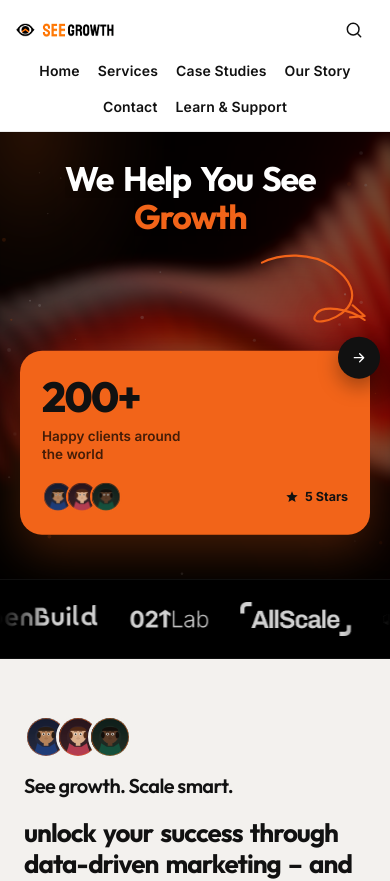
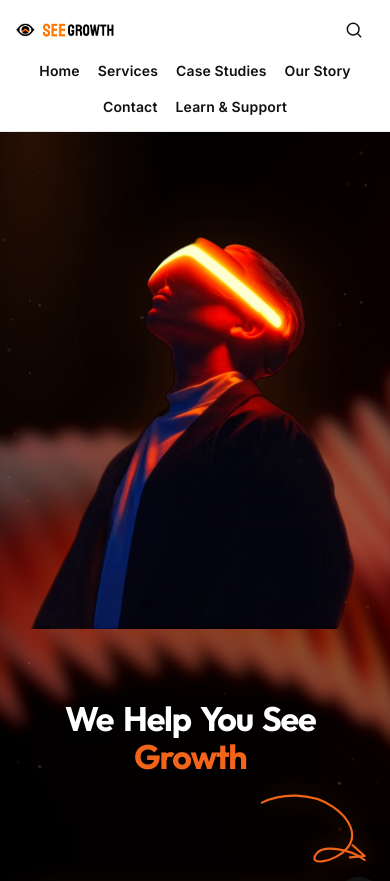
Before and after one commit to Esimuda/SeeGrowth, a React (Vite) app: page / in a window 390 px wide. Shown: the top 881 px of the page. Built offline with nearby package versions, Linux system fonts and the light colour scheme.

Commit message:
Restore centered hero portrait with updated visor image.
Transparent cutout sits in the middle of the hero with balanced sizing across desktop and mobile.

```diff
--- a/index.html
+++ b/index.html
@@ -5,6 +5,7 @@
   <meta name="viewport" content="width=device-width, initial-scale=1.0" />
   <title>SeeGrowth – See Growth. Scale Smart. Grow Global.</title>
   <link rel="preload" as="image" href="/assets/hero-bg.webp" type="image/webp" />
+  <link rel="preload" as="image" href="/assets/hero-person.webp" type="image/webp" fetchpriority="high" />
   <link href="https://fonts.googleapis.com/css2?family=Bebas+Neue&family=Inter:wght@400;500;600;700;800&family=Outfit:wght@600;700;800&display=swap" rel="stylesheet" />
   <link rel="stylesheet" href="style.css" />
 
--- a/src/Hero.jsx
+++ b/src/Hero.jsx
@@ -2,6 +2,12 @@ import { motion, useReducedMotion } from 'framer-motion';
 
 const HERO = {
   headline: 'We Help You See Growth',
+  person: {
+    src: '/assets/hero-person.webp',
+    alt: 'Futuristic strategist wearing an orange visor, lit by SeeGrowth brand glow',
+    width: 720,
+    height: 816,
+  },
   socialProof: {
     count: '200+',
     label: 'Happy clients around the world',
@@ -49,6 +55,22 @@ export default function Hero() {
             </span>
           ))}
         </h1>
+
+        <motion.div
+          className="hero-person"
+          initial={reduce ? false : { opacity: 0, y: 48, scale: 0.96 }}
+          animate={{ opacity: 1, y: 0, scale: 1 }}
+          transition={{ duration: 0.95, delay: 0.28, ease }}
+        >
+          <img
+            src={HERO.person.src}
+            alt={HERO.person.alt}
+            width={HERO.person.width}
+            height={HERO.person.height}
+            fetchPriority="high"
+            decoding="async"
+          />
+        </motion.div>
 
         <motion.div
           className="hero-slot hero-slot--users"
--- a/src/hero.css
+++ b/src/hero.css
@@ -368,6 +368,29 @@
   color: var(--orange);
 }
 
+.hero-person {
+  position: absolute;
+  left: 50%;
+  top: 56%;
+  transform: translate(-50%, -50%);
+  z-index: 3;
+  width: min(46vw, 480px);
+  height: min(72vh, 640px);
+  display: flex;
+  align-items: center;
+  justify-content: center;
+  pointer-events: none;
+}
+
+.hero-person img {
+  width: auto;
+  height: 100%;
+  max-width: 100%;
+  object-fit: contain;
+  object-position: center center;
+  filter: contrast(1.05) saturate(1.1) drop-shadow(0 0 36px rgba(242, 100, 25, 0.2));
+}
+
 .hero-slot {
   position: absolute;
   z-index: 5;
@@ -497,6 +520,12 @@
     width: 90vw;
   }
 
+  .hero-person {
+    top: 54%;
+    width: min(56vw, 420px);
+    height: min(64vh, 540px);
+  }
+
   .hero-slot--users { left: 3%; bottom: 11%; }
   .hero-scribble { right: 10%; top: 24%; }
   .hero-card--users { width: 240px; min-width: 0; }
@@ -517,6 +546,7 @@
   }
 
   .hero-headline,
+  .hero-person,
   .hero-slot,
   .hero-scribble {
     position: relative;
```
